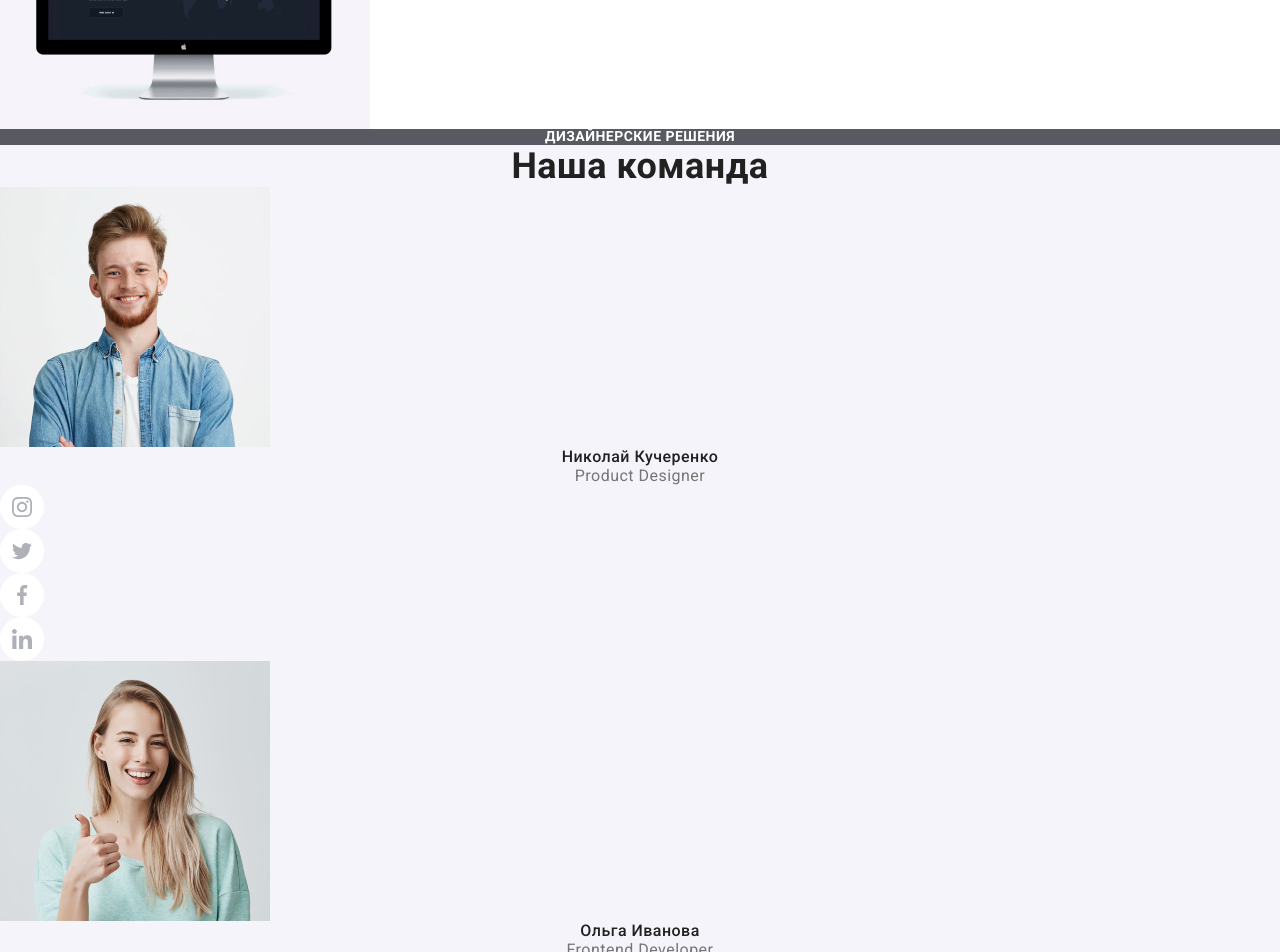
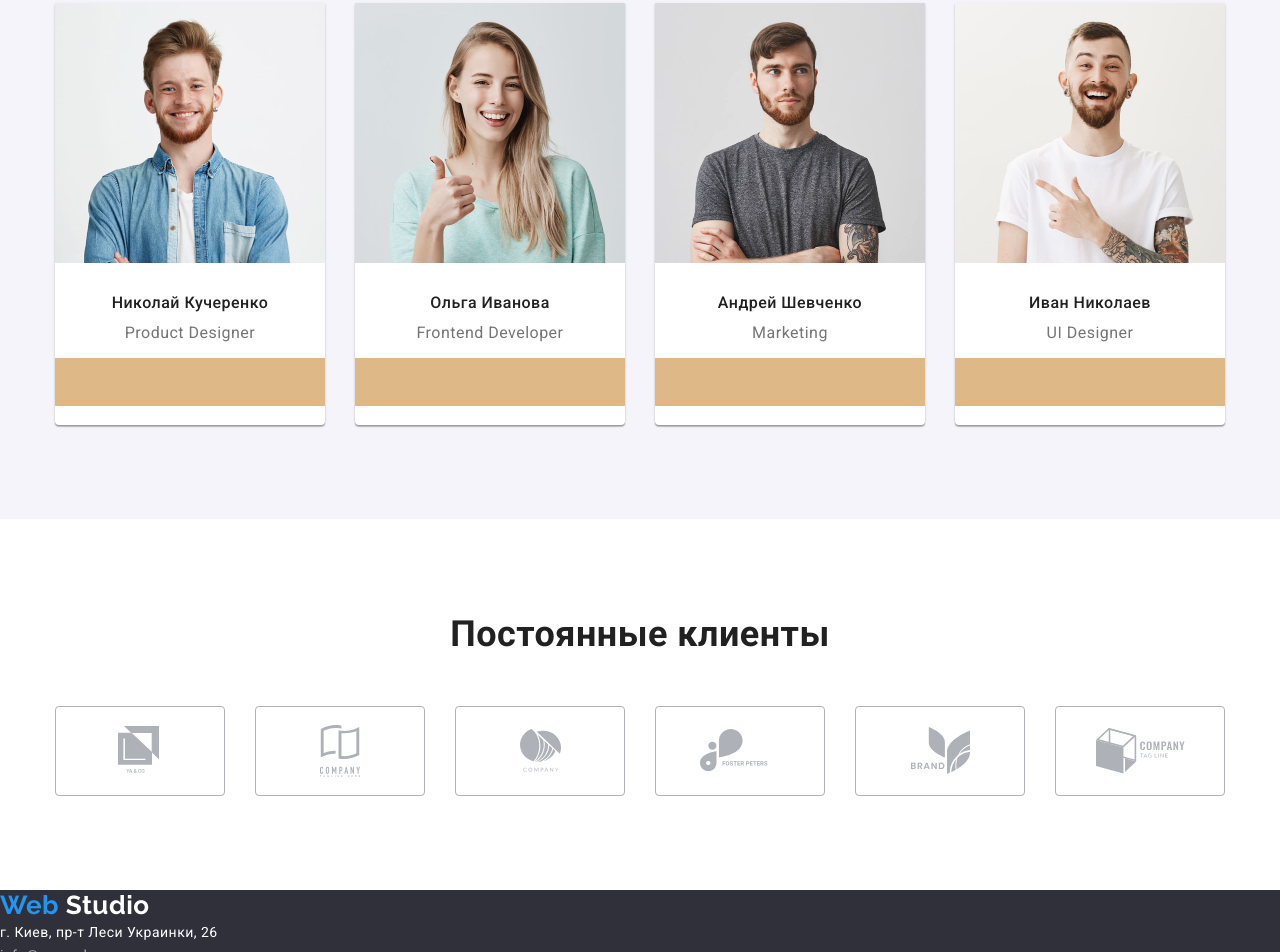
Before and after one commit to oleksandr-ryzhyi/goit-markup-hw-03, a plain HTML site: page index.html in a window 1280 px wide. Shown: the part 1848-2800 px from the top of the page. Drawn offline with Linux system fonts and the light colour scheme.

Commit message:
ДЗ-3: сделал секции "Чем мы занимаемся", "Наша команда", "Постоянные клиенты"

```diff
--- a/css/styles.css
+++ b/css/styles.css
@@ -156,7 +156,7 @@ p {
   height: 600px;
   padding-left: 15px;
   padding-right: 15px;
-  background-color: teal;
+  background-color: burlywood;
 }
 
 .button {
@@ -192,15 +192,12 @@ p {
 
 .features-list {
   display: flex;
+  justify-content: space-between;
+  padding-top: 94px;
 }
 
 .features-list-item {
   width: 270px;
-  padding-top: 94px;
-}
-
-.features-list-item:not(:last-child) {
-  margin-right: 30px;
 }
 
 .features-list-img {
@@ -230,12 +227,33 @@ p {
 }
 
 /* Чем мы занимаемся */
+
+.about-us .container {
+  width: 1200px;
+  padding-left: 15px;
+  padding-right: 15px;
+  margin-left: auto;
+  margin-right: auto;
+}
+
+.about-us-list {
+  display: flex;
+  justify-content: space-between;
+  padding-bottom: 94px;
+}
+
+.about-us-list-item {
+  width: 370px;
+}
+
 .about-us-title {
   font-weight: 700;
   font-size: 36px;
   line-height: 1.17;
   text-align: center;
   color: var(--main-text-color);
+  padding-top: 94px;
+  padding-bottom: 50px;
 }
 
 .about-us-text {
@@ -246,11 +264,21 @@ p {
   text-transform: uppercase;
   color: #ffffff;
   background-color: rgba(47, 48, 58, 0.8);
+  padding-top: 27px;
+  padding-bottom: 27px;
 }
 
 /* Наша команда */
 .our-team {
   background-color: #f5f4fa;
+}
+
+.our-team .container {
+  width: 1200px;
+  padding-left: 15px;
+  padding-right: 15px;
+  margin-left: auto;
+  margin-right: auto;
 }
 
 .our-team-title {
@@ -259,6 +287,27 @@ p {
   line-height: 1.17;
   text-align: center;
   color: var(--main-text-color);
+  padding-top: 94px;
+  margin-bottom: 50px;
+}
+
+.our-team-list {
+  display: flex;
+  justify-content: space-between;
+  padding-bottom: 94px;
+}
+
+.our-team-item {
+  width: 270px;
+  height: 422px;
+  background: #ffffff;
+  box-shadow: 0px 2px 1px rgba(0, 0, 0, 0.2), 0px 1px 1px rgba(0, 0, 0, 0.14),
+    0px 1px 3px rgba(0, 0, 0, 0.12);
+  border-radius: 0px 0px 4px 4px;
+}
+
+.our-team-item:not(:last-child) {
+  margin-right: 30px;
 }
 
 .our-team-item-title {
@@ -267,6 +316,7 @@ p {
   line-height: 1.19;
   text-align: center;
   color: var(--main-text-color);
+  margin-top: 30px;
 }
 
 .our-team-item-text {
@@ -275,15 +325,62 @@ p {
   line-height: 1.19;
   text-align: center;
   color: var(--secondary-text-color);
+  margin-top: 10px;
+}
+
+.social-list {
+  display: flex;
+  justify-content: center;
+  margin-top: 16px;
+  padding-right: 32px;
+  padding-left: 32px;
+  padding-bottom: 24px;
+  background-color: burlywood;
+}
+
+.social-list-item:not(:last-child) {
+  margin-right: 10px;
+}
+
+.social-list-item-link {
+  display: block;
+  padding: 12px;
 }
 
 /* Постоянные клиенты */
+
+.regular-customers .container {
+  width: 1200px;
+  padding-left: 15px;
+  padding-right: 15px;
+  margin-left: auto;
+  margin-right: auto;
+}
+
 .regular-customers-title {
   font-weight: 700;
   font-size: 36px;
   line-height: 1.17;
   text-align: center;
   color: var(--main-text-color);
+  padding-top: 94px;
+  margin-bottom: 50px;
+}
+
+.regular-customers-list {
+  display: flex;
+  justify-content: space-between;
+  padding-bottom: 94px;
+}
+
+.regular-customers-list-item-link {
+  display: flex;
+  align-items: center;
+  justify-content: center;
+  width: 170px;
+  height: 90px;
+  border: 1px solid #afb1b8;
+  border-radius: 4px;
 }
 
 /* Подвал */
--- a/index.html
+++ b/index.html
@@ -123,7 +123,8 @@
         </div>
       </section>
       <!-- Чем мы занимаемся -->
-      <section>
+      <section class="about-us">
+        <div class="container">
           <h2 class="about-us-title">Чем мы занимаемся</h2>
           <ul class="about-us-list list">
             <li class="about-us-list-item">
@@ -157,11 +158,13 @@
               <p class="about-us-text">Дизайнерские решения</p>
             </li>
           </ul>
+        </div>
       </section>
+
       <!-- Наша команда -->
       <section class="our-team">
+        <div class="container">
           <h2 class="our-team-title">Наша команда</h2>
-        <!-- Наша команда (Николай Кучеренко) -->
           <ul class="our-team-list list">
             <li class="our-team-item">
               <img
@@ -175,38 +178,39 @@
               <p class="our-team-item-text">Product Designer</p>
               <ul class="social-list list">
                 <li class="social-list-item">
-                <a class="social-list-item-link" href="" target="_blank"
-                  ><img
-                    src="./images/main/our-team/instagram-icon.svg"
-                    alt="Иконка инстаграма"
-                /></a>
+                  <a
+                    class="social-list-item-link"
+                    href=""
+                    target="_blank"
+                    aria-label="ссылка инстаграм"
+                  ></a>
                 </li>
                 <li class="social-list-item">
-                <a class="social-list-item-link" href="" target="_blank"
-                  ><img
-                    src="./images/main/our-team/twitter-icon.svg"
-                    alt="Иконка твиттера"
-                /></a>
+                  <a
+                    class="social-list-item-link"
+                    href=""
+                    target="_blank"
+                    aria-label="ссылка твиттер"
+                  ></a>
                 </li>
                 <li class="social-list-item">
-                <a class="social-list-item-link" href="" target="_blank"
-                  ><img
-                    src="./images/main/our-team/facebook-icon.svg"
-                    alt="Иконка фейсбука"
-                /></a>
+                  <a
+                    class="social-list-item-link"
+                    href=""
+                    target="_blank"
+                    aria-label="ссылка фейсбука"
+                  ></a>
                 </li>
                 <li class="social-list-item">
-                <a class="social-list-item-link" href="" target="_blank"
-                  ><img
-                    src="./images/main/our-team/linkedin-icon.svg"
-                    alt="Иконка линкедина"
-                /></a>
+                  <a
+                    class="social-list-item-link"
+                    href=""
+                    target="_blank"
+                    aria-label="ссылка линкедин"
+                  ></a>
                 </li>
               </ul>
             </li>
-        </ul>
-        <!-- Наша команда (Ольга Иванова) -->
-        <ul class="list">
             <li class="our-team-item">
               <img
                 class="our-team-img"
@@ -217,40 +221,41 @@
               />
               <h3 class="our-team-item-title">Ольга Иванова</h3>
               <p class="our-team-item-text">Frontend Developer</p>
-            <ul class="list">
-              <li>
-                <a href="" target="_blank"
-                  ><img
-                    src="./images/main/our-team/instagram-icon.svg"
-                    alt="Иконка инстаграма"
-                /></a>
+              <ul class="social-list list">
+                <li class="social-list-item">
+                  <a
+                    class="social-list-item-link"
+                    href=""
+                    target="_blank"
+                    aria-label="ссылка инстаграм"
+                  ></a>
                 </li>
-              <li>
-                <a href="" target="_blank"
-                  ><img
-                    src="./images/main/our-team/twitter-icon.svg"
-                    alt="Иконка твиттера"
-                /></a>
+                <li class="social-list-item">
+                  <a
+                    class="social-list-item-link"
+                    href=""
+                    target="_blank"
+                    aria-label="ссылка твиттер"
+                  ></a>
                 </li>
-              <li>
-                <a href="" target="_blank"
-                  ><img
-                    src="./images/main/our-team/facebook-icon.svg"
-                    alt="Иконка фейсбука"
-                /></a>
+                <li class="social-list-item">
+                  <a
+                    class="social-list-item-link"
+                    href=""
+                    target="_blank"
+                    aria-label="ссылка фейсбука"
+                  ></a>
                 </li>
-              <li>
-                <a href="" target="_blank"
-                  ><img
-                    src="./images/main/our-team/linkedin-icon.svg"
-                    alt="Иконка линкедина"
-                /></a>
+                <li class="social-list-item">
+                  <a
+                    class="social-list-item-link"
+                    href=""
+                    target="_blank"
+                    aria-label="ссылка линкедин"
+                  ></a>
                 </li>
               </ul>
             </li>
-        </ul>
-        <!-- Наша команда (Андрей Шевченко) -->
-        <ul class="list">
             <li class="our-team-item">
               <img
                 class="our-team-img"
@@ -261,40 +266,41 @@
               />
               <h3 class="our-team-item-title">Андрей Шевченко</h3>
               <p class="our-team-item-text">Marketing</p>
-            <ul class="list">
-              <li>
-                <a href="" target="_blank"
-                  ><img
-                    src="./images/main/our-team/instagram-icon.svg"
-                    alt="Иконка инстаграма"
-                /></a>
+              <ul class="social-list list">
+                <li class="social-list-item">
+                  <a
+                    class="social-list-item-link"
+                    href=""
+                    target="_blank"
+                    aria-label="ссылка инстаграм"
+                  ></a>
                 </li>
-              <li>
-                <a href="" target="_blank"
-                  ><img
-                    src="./images/main/our-team/twitter-icon.svg"
-                    alt="Иконка твиттера"
-                /></a>
+                <li class="social-list-item">
+                  <a
+                    class="social-list-item-link"
+                    href=""
+                    target="_blank"
+                    aria-label="ссылка твиттер"
+                  ></a>
                 </li>
-              <li>
-                <a href="" target="_blank"
-                  ><img
-                    src="./images/main/our-team/facebook-icon.svg"
-                    alt="Иконка фейсбука"
-                /></a>
+                <li class="social-list-item">
+                  <a
+                    class="social-list-item-link"
+                    href=""
+                    target="_blank"
+                    aria-label="ссылка фейсбука"
+                  ></a>
                 </li>
-              <li>
-                <a href="" target="_blank"
-                  ><img
-                    src="./images/main/our-team/linkedin-icon.svg"
-                    alt="Иконка линкедина"
-                /></a>
+                <li class="social-list-item">
+                  <a
+                    class="social-list-item-link"
+                    href=""
+                    target="_blank"
+                    aria-label="ссылка линкедин"
+                  ></a>
                 </li>
               </ul>
             </li>
-        </ul>
-        <!-- Наша команда (Иван Николаев) -->
-        <ul class="list">
             <li class="our-team-item">
               <img
                 class="our-team-img"
@@ -305,86 +311,111 @@
               />
               <h3 class="our-team-item-title">Иван Николаев</h3>
               <p class="our-team-item-text">UI Designer</p>
-            <ul class="list">
-              <li>
-                <a href="" target="_blank"
-                  ><img
-                    src="./images/main/our-team/instagram-icon.svg"
-                    alt="Иконка инстаграма"
-                /></a>
+              <ul class="social-list list">
+                <li class="social-list-item">
+                  <a
+                    class="social-list-item-link"
+                    href=""
+                    target="_blank"
+                    aria-label="ссылка инстаграм"
+                  ></a>
                 </li>
-              <li>
-                <a href="" target="_blank"
-                  ><img
-                    src="./images/main/our-team/twitter-icon.svg"
-                    alt="Иконка твиттера"
-                /></a>
+                <li class="social-list-item">
+                  <a
+                    class="social-list-item-link"
+                    href=""
+                    target="_blank"
+                    aria-label="ссылка твиттер"
+                  ></a>
                 </li>
-              <li>
-                <a href="" target="_blank"
-                  ><img
-                    src="./images/main/our-team/facebook-icon.svg"
-                    alt="Иконка фейсбука"
-                /></a>
+                <li class="social-list-item">
+                  <a
+                    class="social-list-item-link"
+                    href=""
+                    target="_blank"
+                    aria-label="ссылка фейсбука"
+                  ></a>
                 </li>
-              <li>
-                <a href="" target="_blank"
-                  ><img
-                    src="./images/main/our-team/linkedin-icon.svg"
-                    alt="Иконка линкедина"
-                /></a>
+                <li class="social-list-item">
+                  <a
+                    class="social-list-item-link"
+                    href=""
+                    target="_blank"
+                    aria-label="ссылка линкедин"
+                  ></a>
                 </li>
               </ul>
             </li>
           </ul>
+        </div>
       </section>
       <!-- Постоянные клиенты -->
       <section class="regular-customers">
+        <div class="container">
           <h2 class="regular-customers-title">Постоянные клиенты</h2>
           <ul class="regular-customers-list list">
             <li class="regular-customers-list-item">
-            <a class="regular-customers-list-item-link" href="" target="_blank"
+              <a
+                class="regular-customers-list-item-link"
+                href=""
+                target="_blank"
                 ><img
                   src="./images/main/regular-customers/customer-1.svg"
                   alt="Клиент 1"
               /></a>
             </li>
             <li class="regular-customers-list-item">
-            <a class="regular-customers-list-item-link" href="" target="_blank"
+              <a
+                class="regular-customers-list-item-link"
+                href=""
+                target="_blank"
                 ><img
                   src="./images/main/regular-customers/customer-2.svg"
                   alt="Клиент 2"
               /></a>
             </li>
             <li class="regular-customers-list-item">
-            <a class="regular-customers-list-item-link" href="" target="_blank"
+              <a
+                class="regular-customers-list-item-link"
+                href=""
+                target="_blank"
                 ><img
                   src="./images/main/regular-customers/customer-3.svg"
                   alt="Клиент 3"
               /></a>
             </li>
             <li class="regular-customers-list-item">
-            <a class="regular-customers-list-item-link" href="" target="_blank"
+              <a
+                class="regular-customers-list-item-link"
+                href=""
+                target="_blank"
                 ><img
                   src="./images/main/regular-customers/customer-4.svg"
                   alt="Клиент 4"
               /></a>
             </li>
             <li class="regular-customers-list-item">
-            <a class="regular-customers-list-item-link" href="" target="_blank"
+              <a
+                class="regular-customers-list-item-link"
+                href=""
+                target="_blank"
                 ><img
                   src="./images/main/regular-customers/customer-5.svg"
                   alt="Клиент 5"
               /></a>
             </li>
             <li class="regular-customers-list-item">
-            <a class="regular-customers-list-item-link" href="" target="_blank"
+              <a
+                class="regular-customers-list-item-link"
+                href=""
+                target="_blank"
                 ><img
                   src="./images/main/regular-customers/customer-6.svg"
                   alt="Клиент 6"
               /></a>
             </li>
           </ul>
+        </div>
       </section>
     </main>
     <!-- Подвал -->
```
Lines whose indentation alone changed are shown as unchanged.
